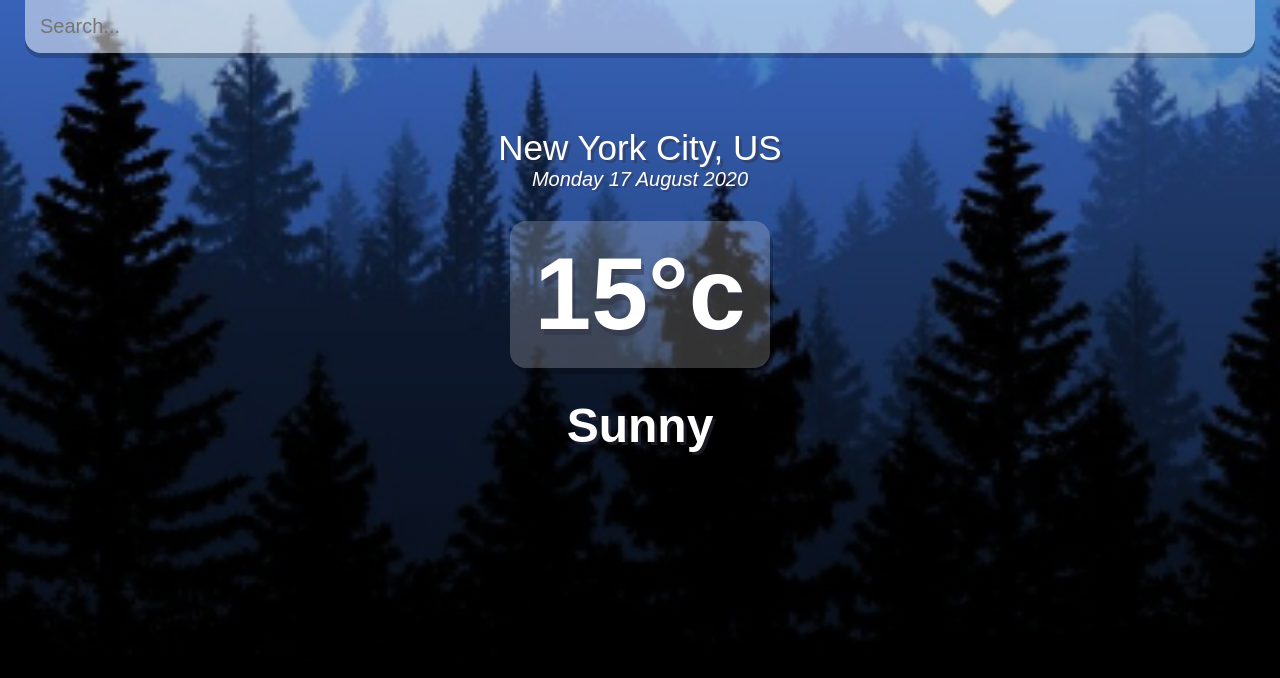
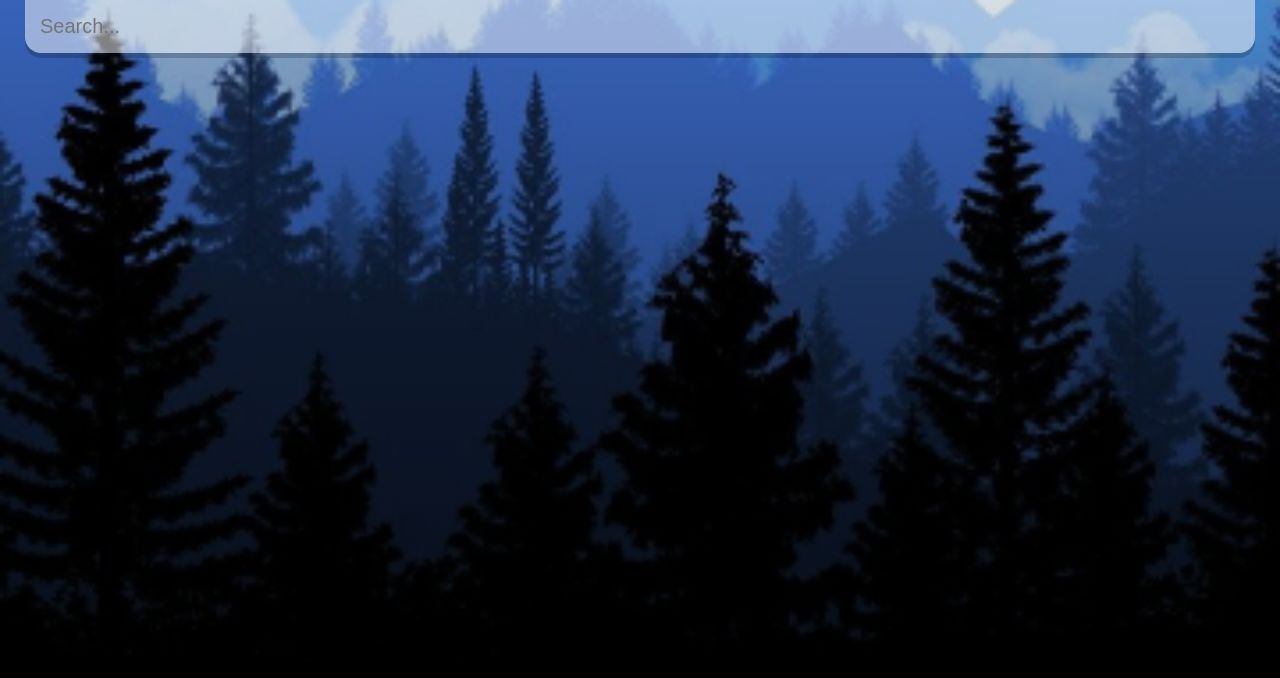
Before and after one commit to makhnev-a/weather-react, a React (Create React App) app: page / in a window 1280 px wide. Shown: the top 678 px of the page. Built offline with nearby package versions, Linux system fonts and the light colour scheme.

Commit message:
add data to grid

```diff
--- a/src/App.tsx
+++ b/src/App.tsx
@@ -1,11 +1,82 @@
-import React from 'react';
+import React, {useState} from 'react';
 
 const api = {
     key: '330216f9e3042b8a57a7865c3de67865',
-    base: 'api.openweathermap.org/data/2.5/'
+    base: 'https://api.openweathermap.org/data/2.5/'
+};
+
+type WeatherType = {
+    base: string
+    clouds: WeatherCloudsType
+    cod: number
+    coord: WeatherCoordType
+    dt: number
+    id: number
+    main: WeatherMainType
+    name: string
+    sys: WeatherSysType
+    timezone: number
+    visibility: number
+    weather: Array<WeatherOneType>
+    wind: WeatherWindType
+};
+
+type WeatherCloudsType = {
+    all: number
+};
+
+type WeatherCoordType = {
+    lon: number
+    lat: number
+};
+
+type WeatherMainType = {
+    feels_like: number
+    humidity: number
+    pressure: number
+    temp: number
+    temp_max: number
+    temp_min: number
+};
+
+type WeatherWindType = {
+    speed: number
+    deg: number
+};
+
+type WeatherSysType = {
+    type: number
+    id: number
+    country: string
+    sunrise: number
+    sunset: number
+};
+
+type WeatherOneType = {
+    description: string
+    icon: string
+    id: number
+    main: string
 };
 
 function App() {
+    const [query, setQuery] = useState('');
+    const [weather, setWeather] = useState<WeatherType | null>(null);
+
+    const search = (event: any) => {
+        if (event.key === 'Enter') {
+            fetch(`${api.base}weather?q=${query}&units=metric&appid=${api.key}`)
+                .then(res => res.json())
+                .then(result => {
+                    setWeather(result);
+                    setQuery('');
+                    console.log(result);
+                });
+        } else {
+            console.log(`${api.base}weather?q=${query}&appid=${api.key}`);
+        }
+    };
+
     const dateBuilder = (d: any) => {
         let months = ["January", "February", "March", "April", "May", "June", "July", "August", "September", "October", "November", "December"];
         let days = ["Sunday", "Monday", "Tuesday", "Wednesday", "Thursday", "Friday", "Saturday"];
@@ -26,16 +97,29 @@ function App() {
                         type="text"
                         className={'search-bar'}
                         placeholder={'Search...'}
+                        onChange={e => setQuery(e.target.value)}
+                        value={query}
+                        onKeyPress={search}
                     />
                 </div>
-                <div className="location-box">
-                    <div className="location">New York City, US</div>
-                    <div className="date">{dateBuilder(new Date())}</div>
-                </div>
-                <div className="weather-box">
-                    <div className="temp">15°c</div>
-                    <div className="weather">Sunny</div>
-                </div>
+                {typeof weather?.main !== 'undefined' && (
+                <section>
+                    <div className="location-box">
+                        {weather && (
+                            <div className="location">{weather.name}, {weather.sys.country}</div>
+                        )}
+                        {/*<div className="location">{weather.name}, {weather.sys.country}</div>*/}
+                        <div className="date">{dateBuilder(new Date())}</div>
+                    </div>
+
+                    <div className="weather-box">
+                        <div className="temp">
+                            {Math.round(weather.main.temp)}°C
+                        </div>
+                        <div className="weather">{weather.weather[0].main}</div>
+                    </div>
+                </section>
+                )}
             </main>
         </div>
     );
```
